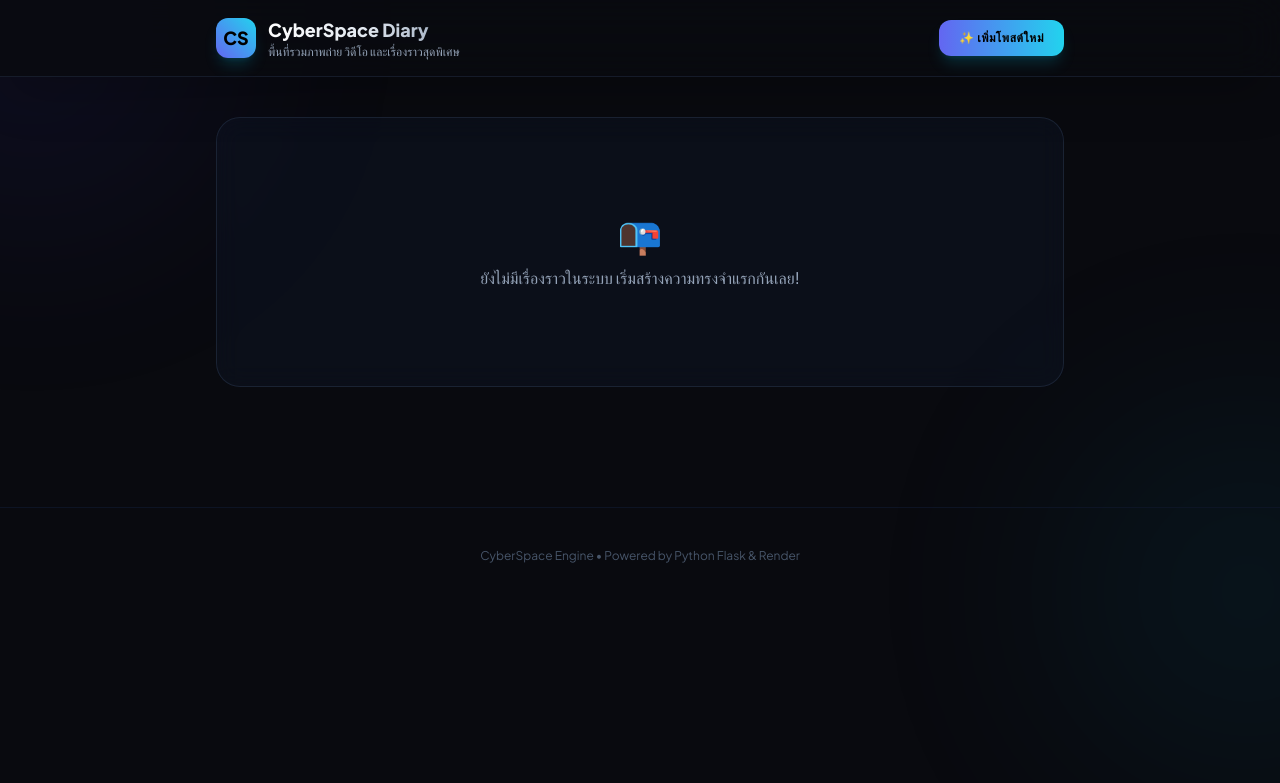
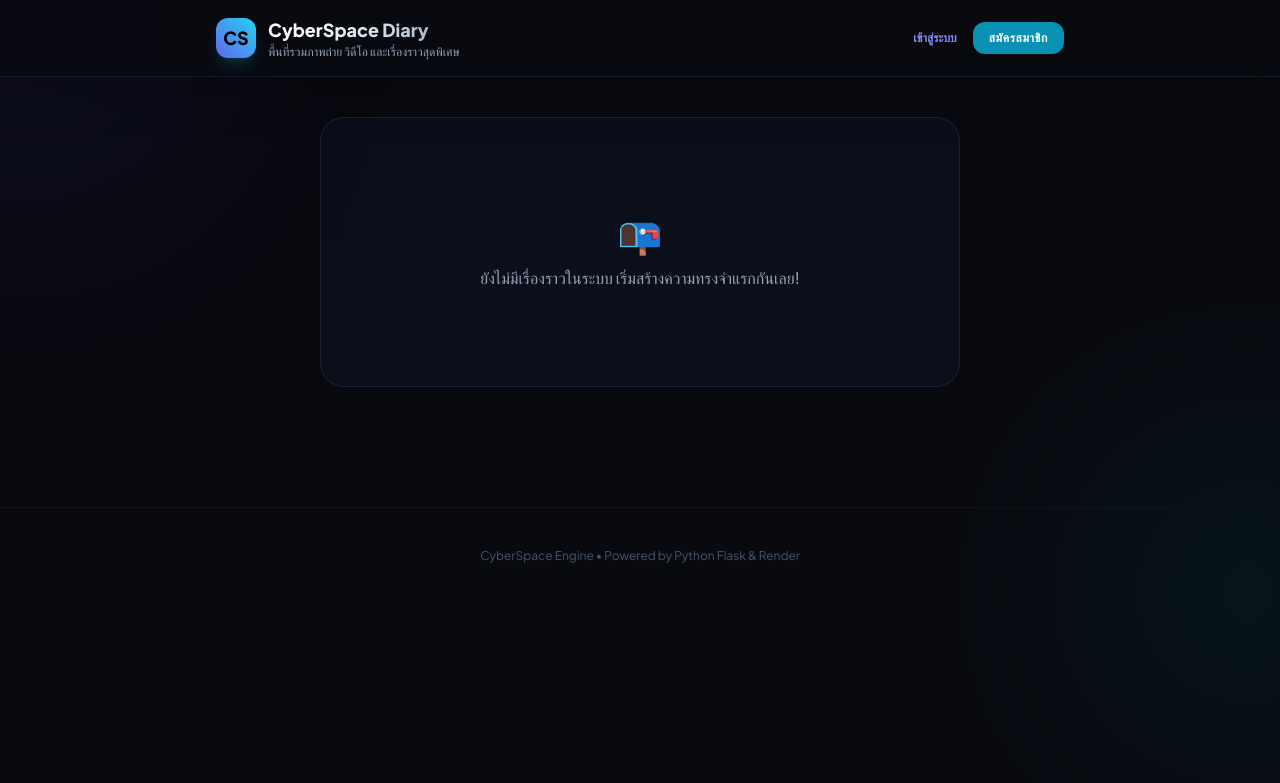
Before and after one commit to sittisak2009/Personal-Blog, a Flask app: page / in a window 1280 px wide. Shown: the top 783 px of the page. Run offline with Flask 3, Linux system fonts and the light colour scheme; data that the repository does not hold is empty; some libraries are stand-ins or nearby versions.

Commit message:
Update index.html

```diff
--- a/templates/index.html
+++ b/templates/index.html
@@ -19,6 +19,8 @@
     <!-- Header -->
     <header class="sticky top-0 z-50 backdrop-blur-xl bg-[#090a0f]/80 border-b border-slate-800/60 shadow-2xl">
         <div class="max-w-4xl mx-auto px-6 py-4 flex justify-between items-center">
+
+            <!-- Logo & Title -->
             <div class="flex items-center gap-3">
                 <div class="w-10 h-10 rounded-xl bg-gradient-to-tr from-indigo-500 to-cyan-400 flex items-center justify-center font-black text-black text-lg shadow-lg shadow-cyan-500/20">CS</div>
                 <div>
@@ -26,61 +28,58 @@
                     <p class="text-slate-400 text-xs">พื้นที่รวมภาพถ่าย วิดีโอ และเรื่องราวสุดพิเศษ</p>
                 </div>
             </div>
-            <a href="/add" class="group relative inline-flex items-center gap-2 px-5 py-2.5 rounded-xl font-bold text-xs uppercase tracking-wider bg-gradient-to-r from-indigo-500 to-cyan-400 text-black shadow-lg shadow-cyan-500/20 hover:opacity-90 transition transform hover:-translate-y-0.5">
-                <span>✨ เพิ่มโพสต์ใหม่</span>
-            </a>
+
+            <!-- User Auth & Action Buttons -->
+            <div class="flex items-center gap-4">
+                {% if current_user.is_authenticated %}
+                    <span class="text-xs text-slate-400 hidden sm:inline">สวัสดี, <strong class="text-slate-200">{{ current_user.username }}</strong></span>
+                    <a href="/add" class="px-4 py-2 rounded-xl font-bold text-xs uppercase tracking-wider bg-gradient-to-r from-indigo-500 to-cyan-400 text-black shadow-lg shadow-cyan-500/20 hover:opacity-90 transition">
+                        ✨ เขียนโพสต์
+                    </a>
+                    <a href="/logout" class="text-xs font-bold text-red-400 hover:text-red-300 transition">ออกจากระบบ</a>
+                {% else %}
+                    <a href="/login" class="text-xs font-bold text-indigo-400 hover:text-indigo-300 transition">เข้าสู่ระบบ</a>
+                    <a href="/register" class="px-4 py-2 rounded-xl font-bold text-xs uppercase tracking-wider bg-cyan-600 hover:bg-cyan-500 text-white transition shadow">สมัครสมาชิก</a>
+                {% endif %}
+            </div>
+
         </div>
     </header>
 
     <!-- Main Content -->
-    <main class="max-w-4xl mx-auto px-6 py-10 relative z-10">
+    <main class="max-w-2xl mx-auto px-4 py-10 relative z-10">
         {% if posts|length == 0 %}
         <div class="text-center py-24 bg-slate-900/40 rounded-3xl border border-slate-800/80 backdrop-blur-md">
             <div class="text-4xl mb-3">📭</div>
             <p class="text-slate-400 font-medium">ยังไม่มีเรื่องราวในระบบ เริ่มสร้างความทรงจำแรกกันเลย!</p>
         </div>
         {% else %}
-        <div class="grid gap-10">
+        <div class="grid gap-8">
             {% for post in posts %}
             <article class="bg-slate-900/60 backdrop-blur-xl rounded-3xl overflow-hidden border border-slate-800/80 shadow-2xl transition duration-300 hover:border-slate-700 group">
 
-                <!-- Media Section (Image or Video) -->
-                <div class="relative w-full h-80 bg-black overflow-hidden">
-                    {% if post.media_type == 'video' %}
-                    <video controls class="w-full h-full object-cover">
-                        <source src="{{ post.media_url }}" type="video/mp4">
-                        เบราว์เซอร์ของคุณไม่รองรับการเล่นวิดีโอ
-                    </video>
-                    <div class="absolute top-4 left-4 bg-black/60 backdrop-blur-md px-3 py-1 rounded-full text-xs font-semibold text-cyan-400 border border-cyan-500/30 flex items-center gap-1.5 pointer-events-none">
-                        🎬 วิดีโอ
+                <!-- Post Owner Info -->
+                <div class="px-6 py-4 flex items-center justify-between border-b border-slate-800/40">
+                    <div class="flex items-center gap-2.5">
+                        <div class="w-8 h-8 rounded-full bg-gradient-to-r from-indigo-500 to-purple-500 flex items-center justify-center font-bold text-xs text-white">
+                            {{ post.author.username[:1].upper() if post.author else 'U' }}
+                        </div>
+                        <span class="text-sm font-bold text-slate-200">{{ post.author.username if post.author else 'ไม่ทราบผู้เขียน' }}</span>
                     </div>
-                    {% else %}
-                    <img src="{{ post.media_url }}" alt="{{ post.title }}" class="w-full h-full object-cover transition duration-700 group-hover:scale-105">
-                    <div class="absolute top-4 left-4 bg-black/60 backdrop-blur-md px-3 py-1 rounded-full text-xs font-semibold text-indigo-400 border border-indigo-500/30 flex items-center gap-1.5 pointer-events-none">
-                        📸 รูปภาพ
-                    </div>
+
+                    <!-- Delete Button (Show only if owner) -->
+                    {% if current_user.is_authenticated and post.user_id == current_user.id %}
+                    <form action="/delete/{{ post.id }}" method="POST" onsubmit="return confirm('คุณต้องการลบโพสต์นี้จริง ๆ หรือไม่?');">
+                        <button type="submit" class="text-slate-400 hover:text-red-400 text-xs font-semibold px-3 py-1 rounded-lg bg-slate-800/40 hover:bg-red-500/10 transition border border-slate-700/40">
+                            🗑️ ลบ
+                        </button>
+                    </form>
                     {% endif %}
-
-                    <div class="absolute inset-0 bg-gradient-to-t from-[#090a0f] via-transparent to-transparent opacity-80 pointer-events-none"></div>
                 </div>
 
                 <!-- Content Details -->
-                <div class="p-8">
-                    <div class="flex justify-between items-center mb-4">
-                        <div class="flex items-center gap-3">
-                            <span class="text-xs font-bold px-3.5 py-1.5 bg-indigo-500/10 text-indigo-400 rounded-full border border-indigo-500/20">{{ post.category }}</span>
-                            <span class="text-xs text-slate-500 font-medium">{{ post.date }}</span>
-                        </div>
-
-                        <!-- Delete Button -->
-                        <form action="/delete/{{ post.id }}" method="POST" onsubmit="return confirm('คุณต้องการลบโพสต์นี้จริง ๆ หรือไม่?');">
-                            <button type="submit" class="text-slate-400 hover:text-red-400 text-xs font-semibold px-3.5 py-1.5 rounded-xl bg-slate-800/40 hover:bg-red-500/10 transition border border-slate-700/40 flex items-center gap-1">
-                                🗑️ ลบ
-                            </button>
-                        </form>
-                    </div>
-
-                    <h2 class="text-2xl font-extrabold text-white mb-3 tracking-tight">{{ post.title }}</h2>
+                <div class="p-6">
+                    <h2 class="text-xl font-extrabold text-white mb-2 tracking-tight">{{ post.title }}</h2>
                     <p class="text-slate-300 leading-relaxed text-sm whitespace-pre-line font-light">{{ post.content }}</p>
                 </div>
             </article>
@@ -94,4 +93,4 @@
     </footer>
 
 </body>
-</html>
+                        </html>
```
